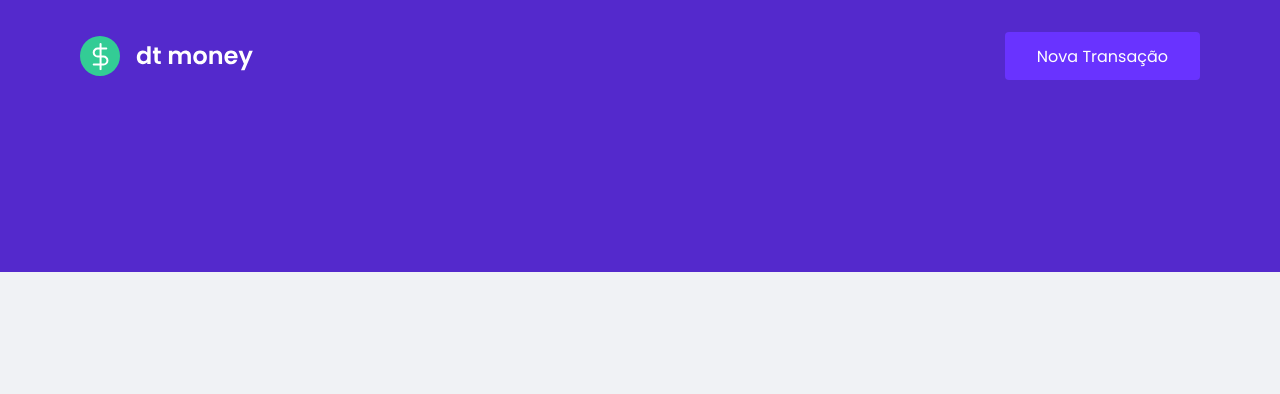
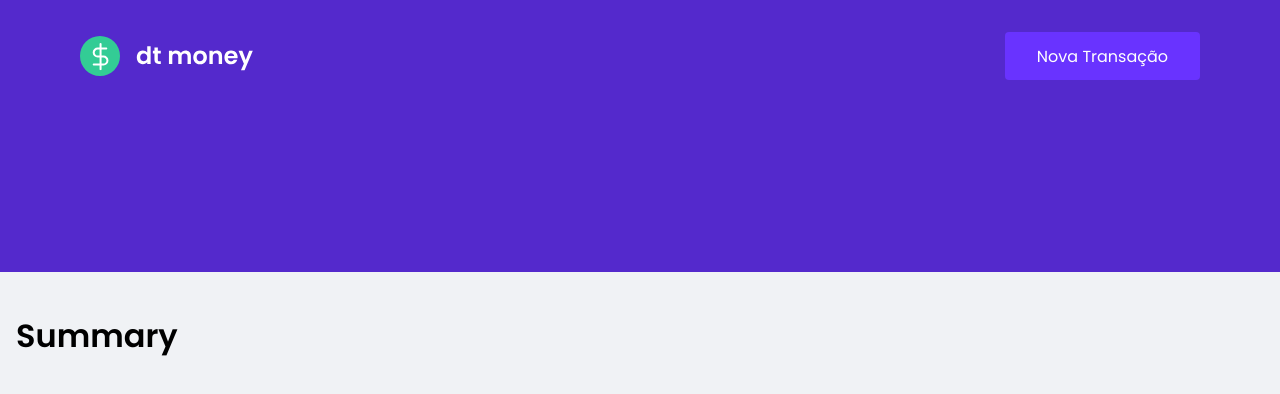
Before and after one commit to Kayke-Fujinaka/dt-money, a React (Create React App) app: page / in a window 1280 px wide. Shown: the top 394 px of the page. Built offline with nearby package versions, Linux system fonts and the light colour scheme.

Commit message:
feat: import dashboard in app

```diff
--- a/src/App.tsx
+++ b/src/App.tsx
@@ -1,11 +1,13 @@
 import { GlobalStyle } from "./styles/global";
 import { Header } from "./components/Header";
+import { Dashboard } from "./components/Dashboard";
 
 export function App() {
   return (
     <>
+      <Header/>
+      <Dashboard/>
       <GlobalStyle />
-      <Header/>
     </>
   );
 }
--- a/src/components/Dashboard/index.tsx
+++ b/src/components/Dashboard/index.tsx
@@ -1,7 +1,7 @@
 import { Summary } from "../Summary";
 import * as S from "./styles";
 
-export function Header() {
+export function Dashboard() {
   return (
     <S.Container>
       <Summary/>
```
